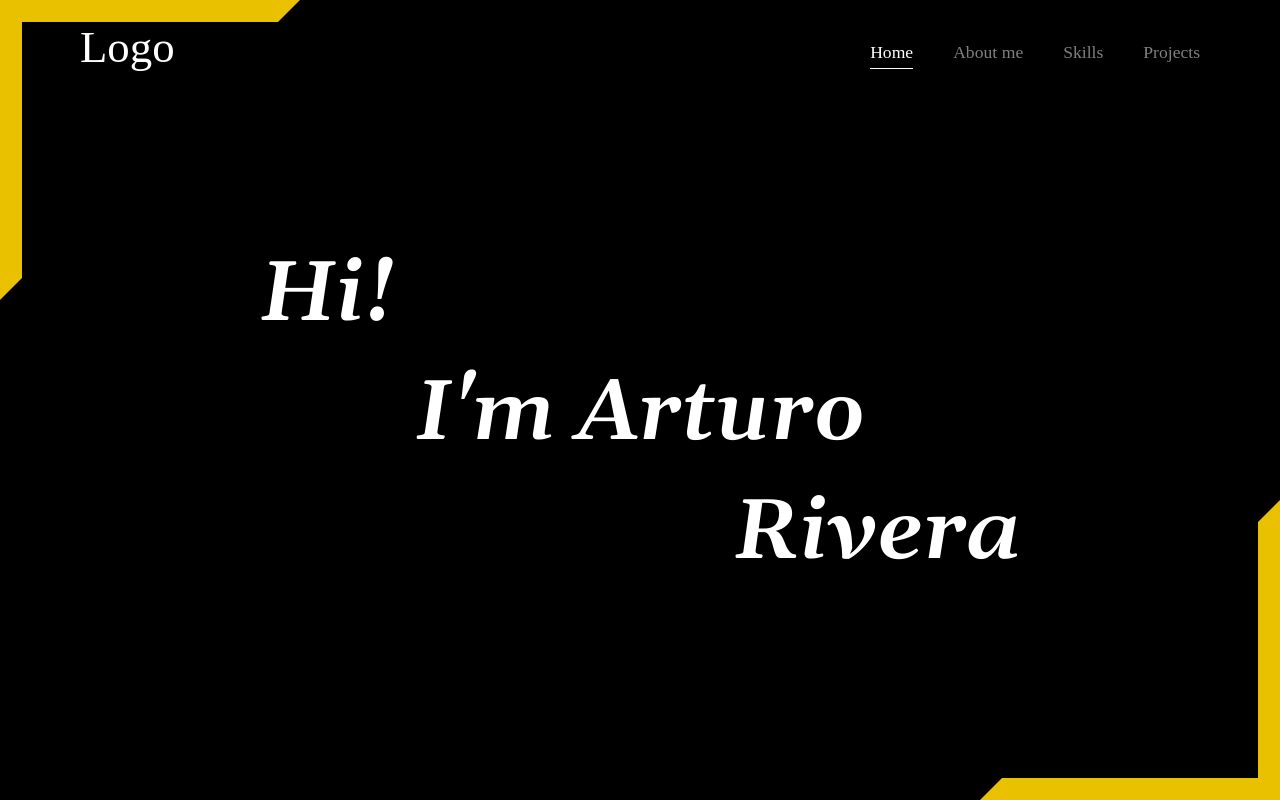
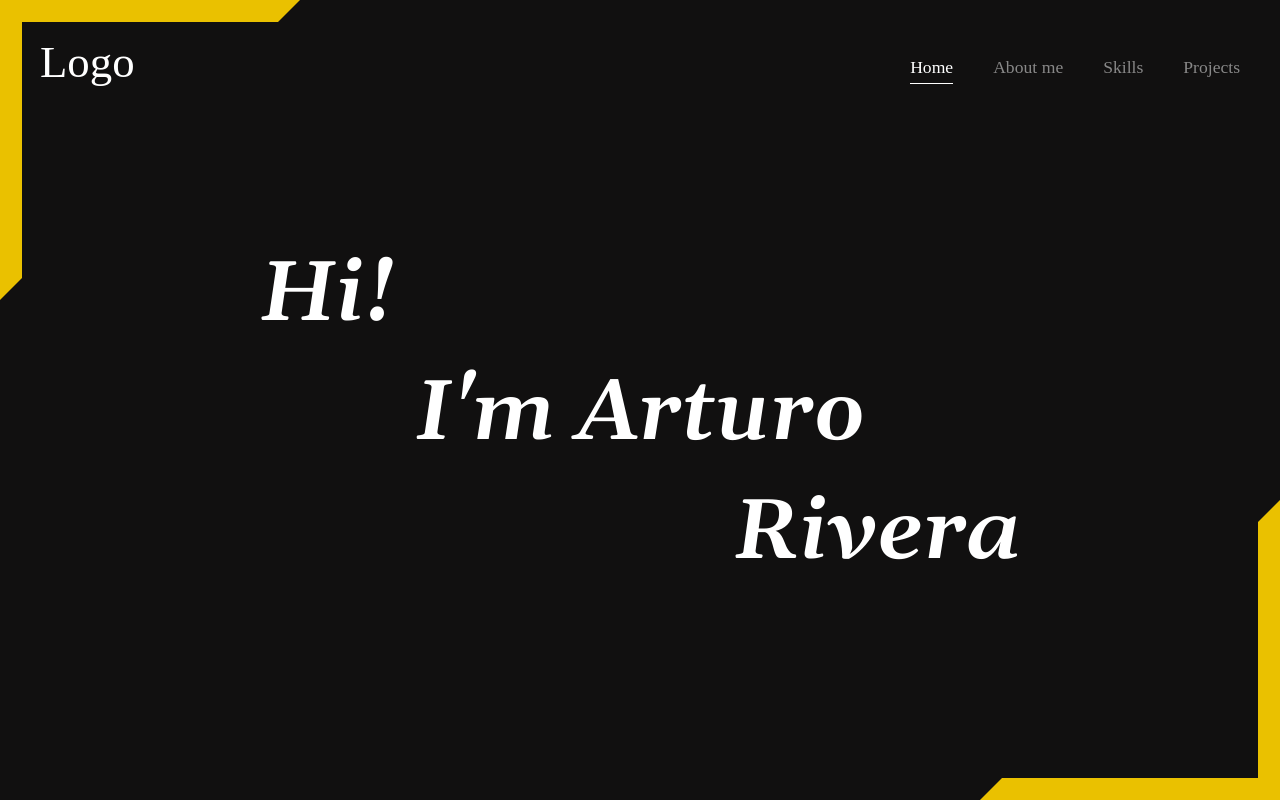
Before and after one commit to Houser97/Portfolio, a React (Create React App) app: page / in a window 1280 px wide. Built offline with nearby package versions, Linux system fonts and the light colour scheme.

Commit message:
Place variable of background of Home component

```diff
--- a/src/styles/Header.css
+++ b/src/styles/Header.css
@@ -15,7 +15,7 @@ header{
     display: flex;
     width: 100%;
     height: 100%;
-    padding: 55px 80px;
+    padding: 70px 40px;
     justify-content: space-between;
     align-items: center;
     color: white;
--- a/src/styles/Home.css
+++ b/src/styles/Home.css
@@ -1,7 +1,7 @@
 .Home{
     width: 100%;
     min-height: 100vh;
-    background-color: black;
+    background-color: var(--home-background);
     display: flex;
     overflow: hidden;
     position: relative;
@@ -36,7 +36,7 @@
     position: absolute;
     bottom: calc(var(--border-width)*(-1));
     left: 0px;
-    border-top: var(--border-width) black solid;
+    border-top: var(--border-width) var(--home-background) solid;
     border-right: var(--border-width) var(--border-color) solid;
 }
 
@@ -45,7 +45,7 @@
     position: absolute;
     top: 0px;
     right: calc(var(--border-width)*(-1));
-    border-top: var(--border-width) black solid;
+    border-top: var(--border-width) var(--home-background) solid;
     border-right: var(--border-width) var(--border-color) solid;
 }
 
@@ -64,7 +64,7 @@
     bottom: 0px;
     left: calc(var(--border-width)*(-1));
     border-top: var(--border-width) var(--border-color) solid;
-    border-right: var(--border-width) black solid;
+    border-right: var(--border-width) var(--home-background) solid;
 }
 
 .border-top::after{
@@ -73,5 +73,5 @@
     top: calc(var(--border-width)*(-1));
     right: 0px;
     border-top: var(--border-width) var(--border-color) solid;
-    border-right: var(--border-width) black solid;
+    border-right: var(--border-width) var(--home-background) solid;
 }
```
